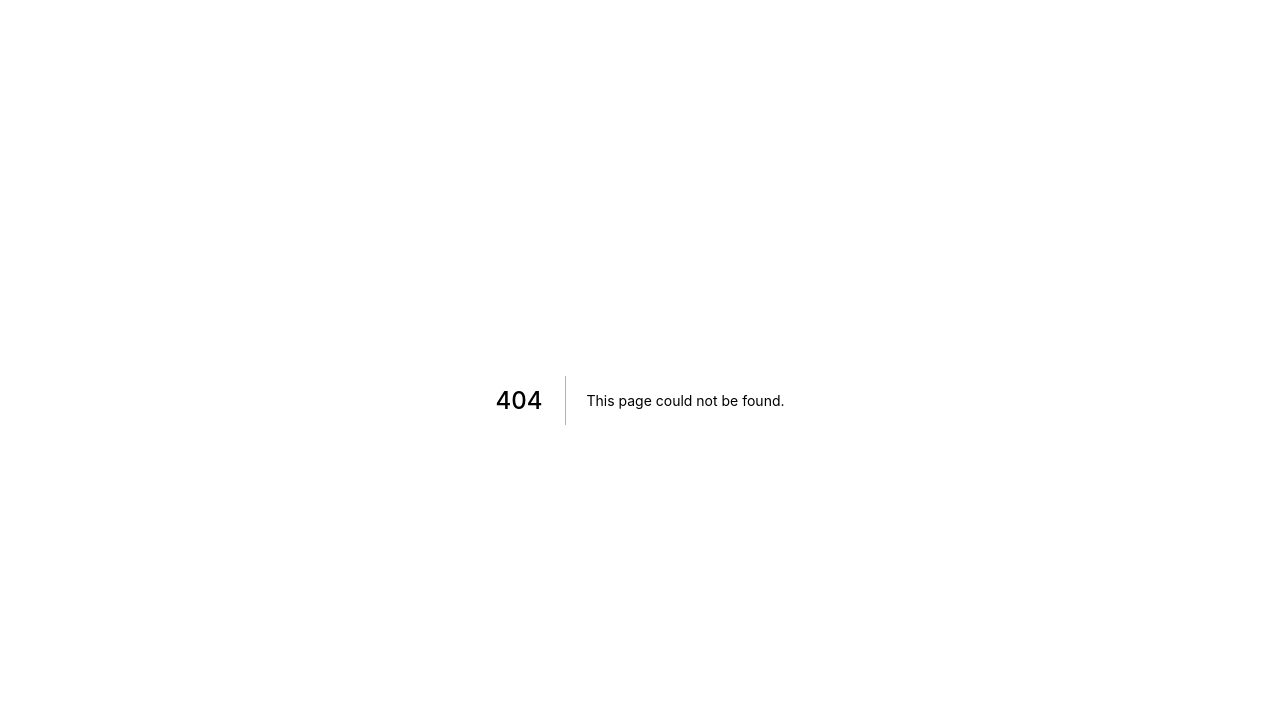
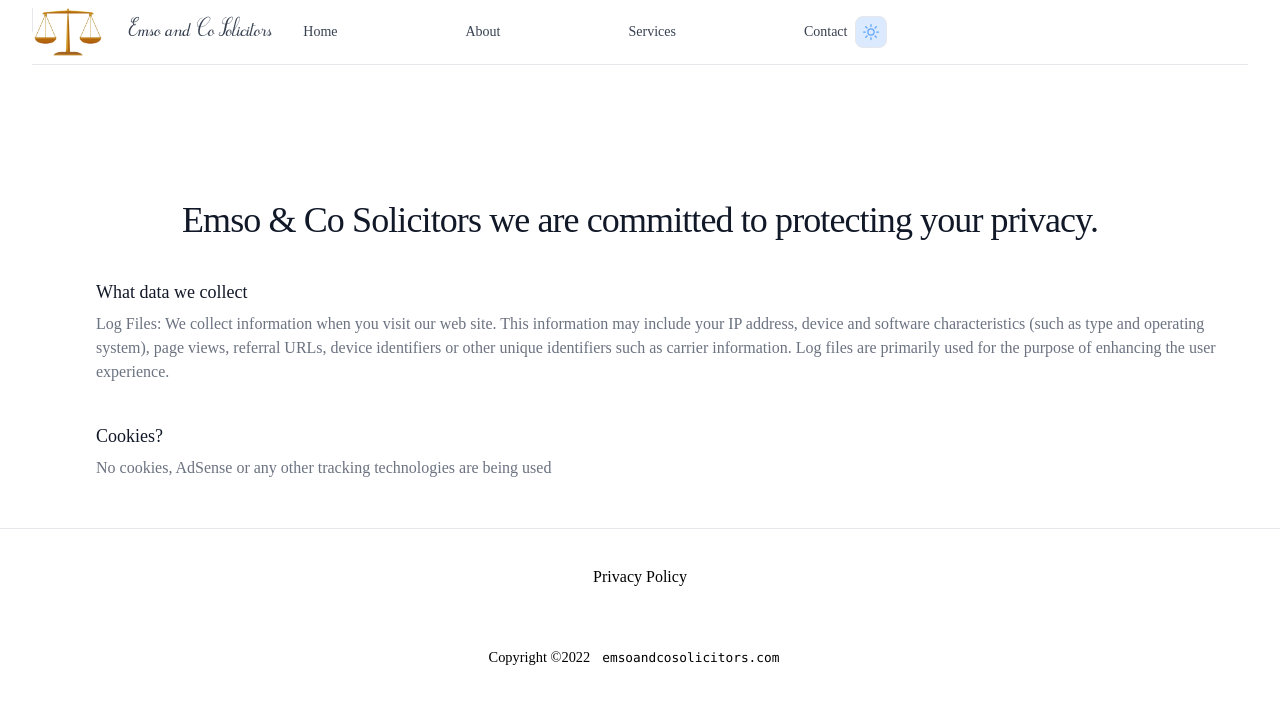
Before and after one commit to micrometreuk/emsoco, a Next.js app: page /privacy in a window 1280 px wide. Before the commit this address had no page. Shown: the top 704 px of the page. Built offline with nearby package versions, Linux system fonts and the light colour scheme.

Commit message:
restored privacy

```diff
--- /dev/null
+++ b/components/Pricing.jsx
@@ -0,0 +1,61 @@
+import React from "react";
+
+export default function Home() {
+    return (
+        <>
+            <div className="xl:mx-auto xl:container py-20 2xl:px-0 px-6">
+                <div className="lg:flex items-center justify-between">
+                    <div className=" lg:w-1/2 w-full">
+                        <p className="text-base leading-4 text-gray-600">Choose your plan</p>
+                        <h1 role="heading" className="md:text-5xl text-3xl font-bold leading-10 mt-3 text-gray-800">
+                            Our pricing plan
+                        </h1>
+                        <p role="contentinfo" className="text-base leading-5 mt-5 text-gray-600">
+                            We’re working on a suit of tools to make managing complex systems easier, for everyone for free. we can’t wait to hear what you think
+                        </p>
+                        <div className="w-56">
+                            <div className="bg-gray-100 shadow rounded-full flex items-center mt-10">
+                                <button onclick="menuHandler1()" className="bg-gray-100 focus:ring-2 focus:ring-offset-2 focus:ring-indigo-700 focus:outline-none text-base leading-none text-gray-600 rounded-full py-4 px-6 mr-1" id="monthly">
+                                    Monthly
+                                </button>
+                                <button onclick="menuHandler1()" className="bg-indigo-700 focus:ring-2 focus:ring-offset-2 focus:ring-indigo-700 focus:outline-none text-base leading-none text-white rounded-full py-4 px-6" id="annually">
+                                    Annually
+                                </button>
+                            </div>
+                        </div>
+                    </div>
+                    <div className="xl:w-1/2 lg:w-7/12 relative w-full lg:mt-0 mt-12 md:px-8" role="list">
+                        <div role="listitem" className="bg-white cursor-pointer shadow rounded-lg p-8 relative z-30">
+                            <div className="md:flex items-center justify-between">
+                                <h2 className="text-2xl font-semibold leading-6 text-gray-800">Starter</h2>
+                                <p className="text-2xl font-semibold md:mt-0 mt-4 leading-6 text-gray-800">FREE</p>
+                            </div>
+                            <p className="md:w-80 text-base leading-6 mt-4 text-gray-600">Full access to all features and no credit card required</p>
+                        </div>
+                        <div role="listitem" className="bg-white cursor-pointer shadow rounded-lg mt-3 flex relative z-30">
+                            <div className="w-2.5  h-auto bg-indigo-700 rounded-tl-md rounded-bl-md" />
+                            <div className="w-full p-8">
+                                <div className="md:flex items-center justify-between">
+                                    <h2 className="text-2xl font-semibold leading-6 text-gray-800">Personal</h2>
+                                    <p className="text-2xl md:mt-0 mt-4 font-semibold leading-6 text-gray-800">
+                                        $18<span className="font-normal text-base">/mo</span>
+                                    </p>
+                                </div>
+                                <p className="md:w-80 text-base leading-6 mt-4 text-gray-600">Unlimited products features and dedicated support channels</p>
+                            </div>
+                        </div>
+                        <div role="listitem" className="bg-white cursor-pointer shadow rounded-lg p-8 relative z-30 mt-7">
+                            <div className="md:flex items-center justify-between">
+                                <h2 className="text-2xl font-semibold leading-6 text-gray-800">Team</h2>
+                                <p className="text-2xl md:mt-0 mt-4 font-semibold leading-6 text-gray-800">
+                                    $18<span className="font-normal text-base">/mo</span>
+                                </p>
+                            </div>
+                            <p className="md:w-80 text-base leading-6 mt-4 text-gray-600">Unlimited products features and dedicated support channels</p>
+                        </div>
+                    </div>
+                </div>
+            </div>
+        </>
+    );
+}
--- /dev/null
+++ b/components/Privacy.jsx
@@ -0,0 +1,48 @@
+
+/* This example requires Tailwind CSS v2.0+ */
+import {
+  BoltIcon, ChatBubbleBottomCenterTextIcon, GlobeAltIcon,
+  ComputerDesktopIcon, LanguageIcon, ServerIcon, NewspaperIcon, LockClosedIcon, VideoCameraIcon, VideoCameraSlashIcon,
+} from '@heroicons/react/24/outline'
+
+const features = [
+  {
+      name: 'What data we collect',
+      description:
+          'Log Files: We collect information when you visit our web site. This information may include your IP address, device and software characteristics (such as type and operating system), page views, referral URLs, device identifiers or other unique identifiers such as  carrier information. Log files are primarily used for the purpose of enhancing the user experience.',
+      icon: ComputerDesktopIcon,
+  },
+  {
+      name: 'Cookies?',
+      description:
+          'No cookies, AdSense or any other tracking technologies are being used',
+      icon: BoltIcon,
+  },
+]
+
+export default function Privacy() {
+  return (
+      <div className="bg-white py-12" id="privacy">
+          <div className="mx-auto max-w-7xl px-4 sm:px-6 lg:px-8">
+              <div className="lg:text-center">
+                  <p className="mt-2 text-lg leading-8 tracking-tight text-gray-900 sm:text-4xl">
+                  Emso & Co Solicitors we are committed to protecting your privacy.
+                  </p>
+              </div>
+
+              <div className="mt-10">
+                  <dl className="space-y-10 md:grid md:grid-cols-1 md:gap-x-8 md:gap-y-10 md:space-y-0">
+                      {features.map((feature) => (
+                          <div key={feature.name} className="relative">
+                              <dt>
+                                  <p className="ml-16 text-lg font-medium leading-6 text-gray-900">{feature.name}</p>
+                              </dt>
+                              <dd className="mt-2 ml-16 text-base text-gray-500">{feature.description}</dd>
+                          </div>
+                      ))}
+                  </dl>
+              </div>
+          </div>
+      </div>
+  )
+}
--- /dev/null
+++ b/pages/privacy.jsx
@@ -0,0 +1,54 @@
+import React from "react";
+import { motion } from "framer-motion";
+import Layout from "../components/layout";
+import Privacy from "../components/Privacy";
+
+const content = {
+	animate: {
+		transition: { staggerChildren: 0.1 },
+	},
+};
+
+const title = {
+	initial: { y: -20, opacity: 0 },
+	animate: {
+		y: 0,
+		opacity: 1,
+		transition: {
+			duration: 0.7,
+			ease: [0.6, -0.05, 0.01, 0.99],
+		},
+	},
+};
+
+const inputs = {
+	initial: { y: -20, opacity: 0 },
+	animate: {
+		y: 0,
+		opacity: 1,
+		transition: {
+			duration: 0.7,
+			ease: [0.6, -0.05, 0.01, 0.99],
+		},
+	},
+};
+export  default function ContactMotion() {
+	return (
+		<div >
+			<Layout>
+				<motion.section exit={{ opacity: 0 }}>
+					<motion.div
+						style={{ marginTop: "9rem" }}
+						variants={content}
+						animate="animate"
+						initial="initial"
+					>
+						<motion.div variants={title}>
+							<Privacy/>
+						</motion.div>
+					</motion.div>
+				</motion.section>
+			</Layout>
+		</div>
+	);
+}
```
